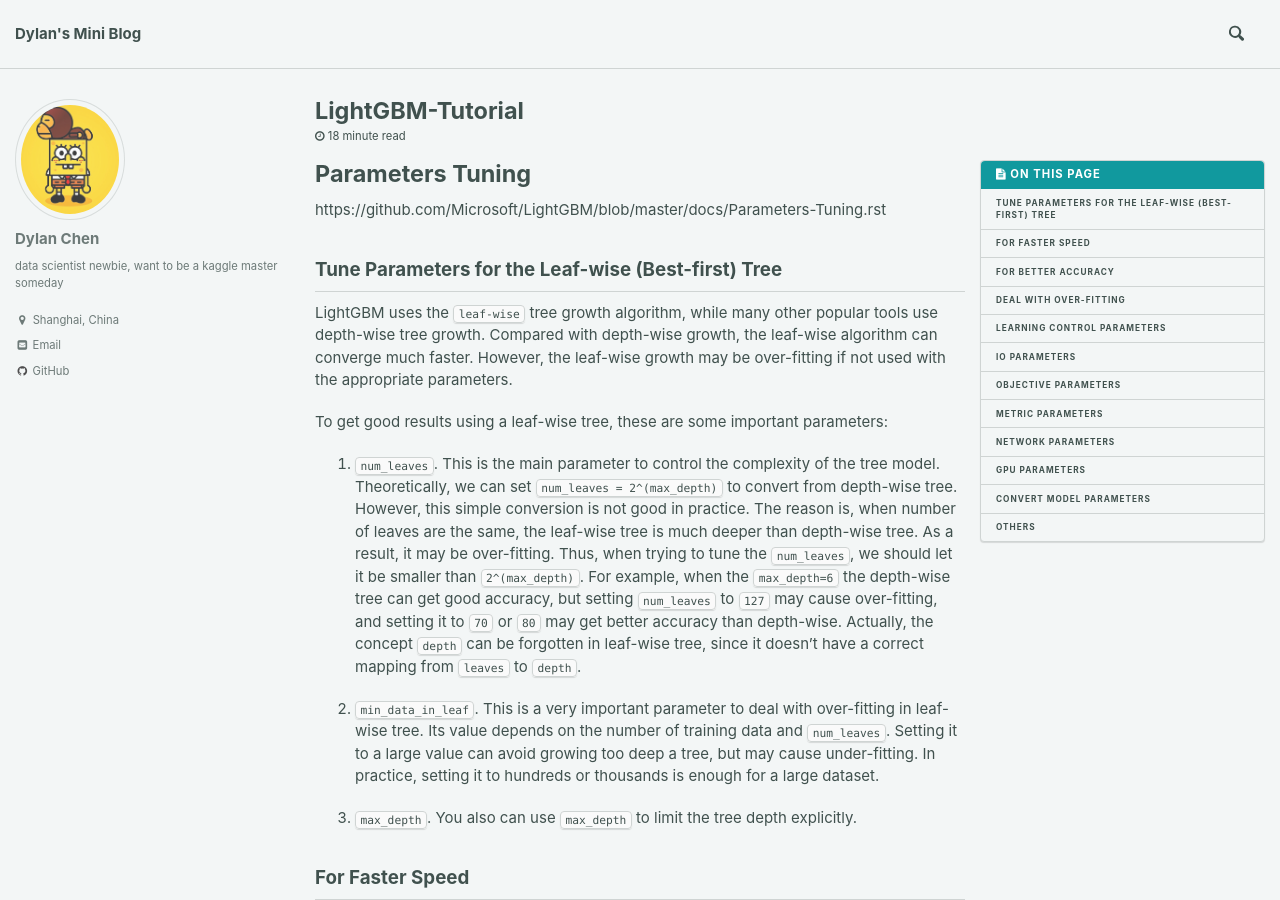
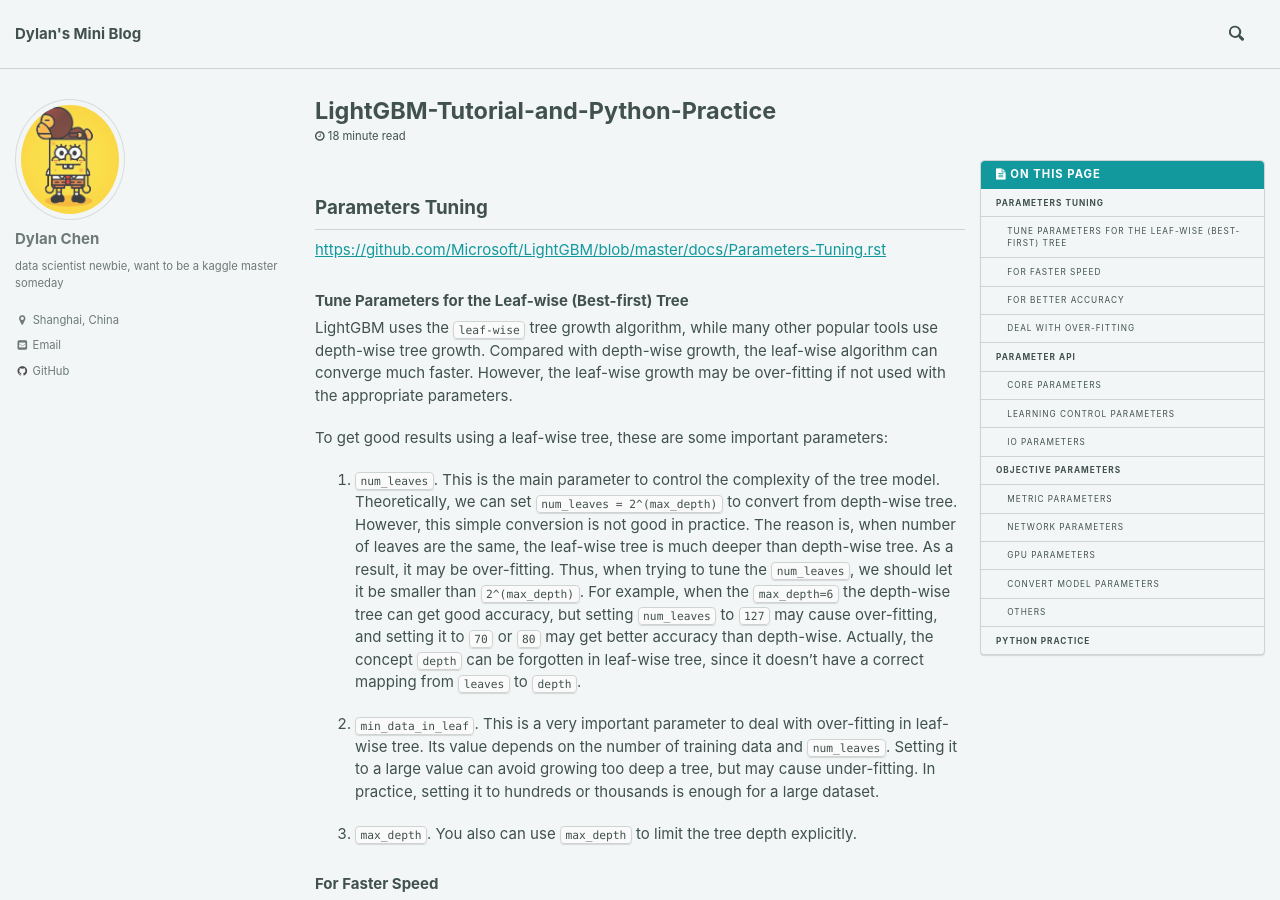
Before and after one commit to dylanchen0114/blog_pages, a Jekyll site: the page built from _posts/2017-01-07-lightgbm-tutorial.md, in a window 1280 px wide and 900 px high. Built offline with Jekyll 4.4.1, drawn with Linux system fonts in a browser that asks for light colours.

Commit message:
lightgbm

````diff
--- a/_posts/2017-01-07-lightgbm-tutorial.md
+++ b/_posts/2017-01-07-lightgbm-tutorial.md
@@ -1,5 +1,5 @@
 ---
-title: "LightGBM-Tutorial"
+title: "LightGBM-Tutorial-and-Python-Practice"
 comments: true
 share: true
 toc: true
@@ -9,13 +9,11 @@
   - model
 ---
 
-Parameters Tuning
-=================
+## Parameters Tuning
 
-https://github.com/Microsoft/LightGBM/blob/master/docs/Parameters-Tuning.rst
+[https://github.com/Microsoft/LightGBM/blob/master/docs/Parameters-Tuning.rst](https://github.com/Microsoft/LightGBM/blob/master/docs/Parameters-Tuning.rst)
 
-Tune Parameters for the Leaf-wise (Best-first) Tree
----------------------------------------------------
+### Tune Parameters for the Leaf-wise (Best-first) Tree
 
 LightGBM uses the `leaf-wise` tree growth algorithm, while many other popular tools use depth-wise tree growth.
 Compared with depth-wise growth, the leaf-wise algorithm can converge much faster.
@@ -39,8 +37,7 @@
 
 3. ``max_depth``. You also can use ``max_depth`` to limit the tree depth explicitly.
 
-For Faster Speed
-----------------
+### For Faster Speed
 
 -  Use bagging by setting ``bagging_fraction`` and ``bagging_freq``
 
@@ -53,8 +50,7 @@
 -  Use parallel learning, refer to `Parallel Learning Guide`
 
 
-For Better Accuracy
--------------------
+### For Better Accuracy
 
 -  Use large ``max_bin`` (may be slower)
 
@@ -66,8 +62,7 @@
 
 -  Try ``dart``
 
-Deal with Over-fitting
-----------------------
+### Deal with Over-fitting
 
 -  Use small ``max_bin``
 
@@ -85,9 +80,11 @@
 
 -  Try ``max_depth`` to avoid growing deep tree
 
-# Parameter API
+## Parameter API
 
 Python API: https://github.com/Microsoft/LightGBM/blob/master/docs/Parameters.rst
+
+### Core Parameters
 
 -  ``config``, default= ``""``, type=string, alias= ``config_file``
 
@@ -230,8 +227,7 @@
 
    -  **Note**: refer to `Installation Guide ` to build with GPU
 
-Learning Control Parameters
----------------------------
+### Learning Control Parameters
 
 -  ``max_depth``, default= ``-1``, type=int
 
@@ -361,8 +357,7 @@
 
    -  set this to larger value for more accurate result, but it will slow down the training speed
 
-IO Parameters
--------------
+### IO Parameters
 
 -  ``max_bin``, default= ``255``, type=int
 
@@ -611,8 +606,7 @@
 
    -  will fit ``sqrt(label)`` instead and prediction result will be also automatically converted to ``pow2(prediction)``
 
-Metric Parameters
------------------
+### Metric Parameters
 
 -  ``metric``, default={``l2`` for regression, ``binary_logloss`` for binary classification, ``ndcg`` for lambdarank}, type=multi-enum
 
@@ -666,8 +660,7 @@
 
    -  `NDCG`_ evaluation positions, separated by ``,``
 
-Network Parameters
-------------------
+### Network Parameters
 
 Following parameters are used for parallel learning, and only used for base (socket) version.
 
@@ -693,8 +686,7 @@
 
    -  each line contains one IP and one port for one machine. The format is ``ip port``, separate by space
 
-GPU Parameters
---------------
+### GPU Parameters
 
 -  ``gpu_platform_id``, default= ``-1``, type=int
 
@@ -712,8 +704,7 @@
 
    -  set to ``true`` to use double precision math on GPU (default using single precision)
 
-Convert Model Parameters
-------------------------
+### Convert Model Parameters
 
 This feature is only supported in command line version yet.
 
@@ -727,8 +718,7 @@
 
    -  output file name of converted model
 
-Others
-------
+### Others
 
 Continued Training with Input Score
 
@@ -826,7 +816,7 @@
 
 Kullback-Leibler divergence: [https://en.wikipedia.org/wiki/Kullback%E2%80%93Leibler_divergence](https://en.wikipedia.org/wiki/Kullback%E2%80%93Leibler_divergence)
 
-# Python Practice
+## Python Practice
 
 ```python
 import numpy as np
@@ -919,7 +909,9 @@
 
 
 
-</br>
+---
+
+
 
 | time             | model                               | feat_cnt | type | lr   | n_leaf | n_depth | min_data | feature_frac | bagging_frac | bagging_freq | l1   | l2    | min_gain | hessian | sample_rate | bst_rnd | trn_loss | trn_auc | val_loss | val_auc |
 | ---------------- | ----------------------------------- | -------- | ---- | ---- | ------ | ------- | -------- | ------------ | ------------ | ------------ | ---- | ----- | -------- | ------- | ----------- | ------- | -------- | ------- | -------- | ------- |
````
